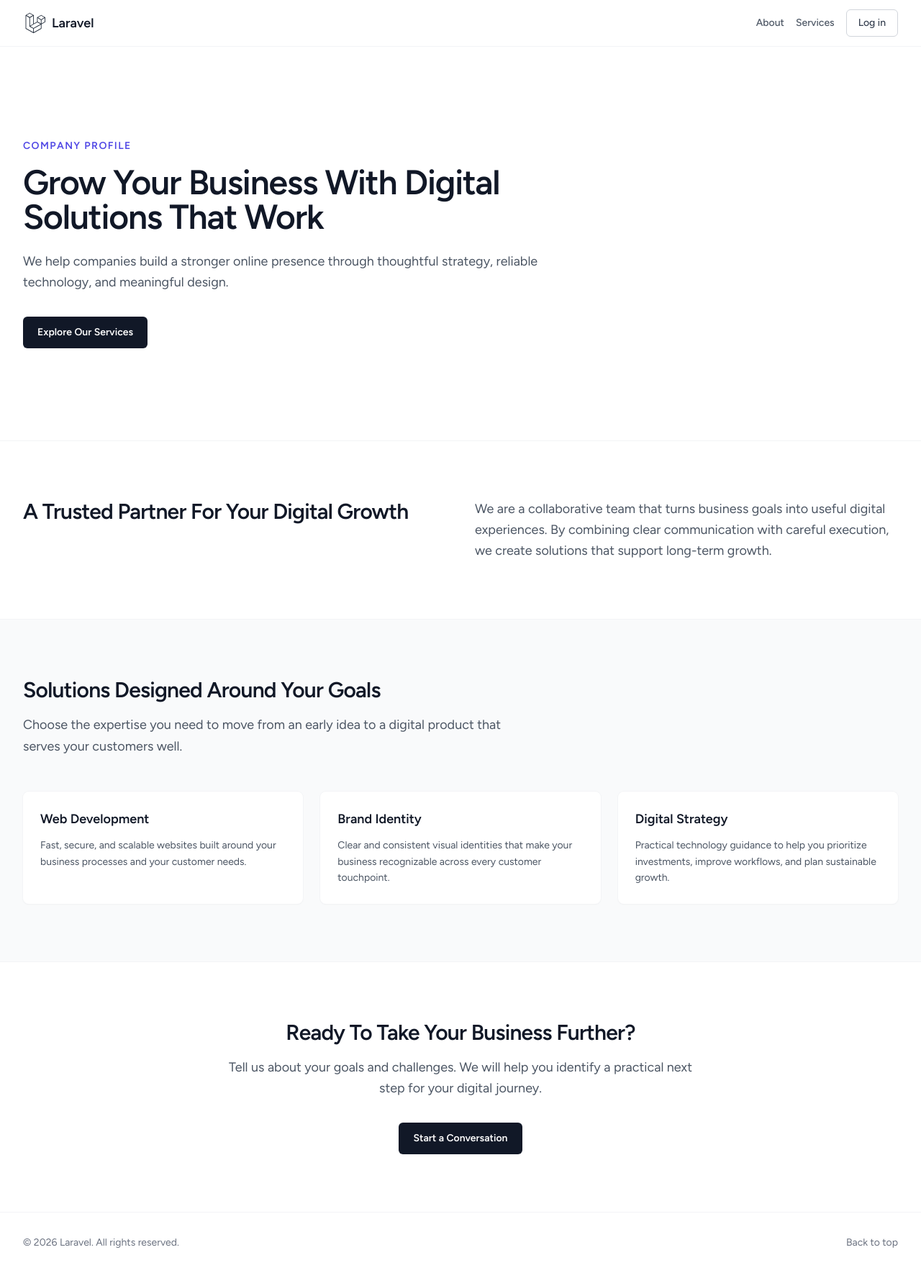
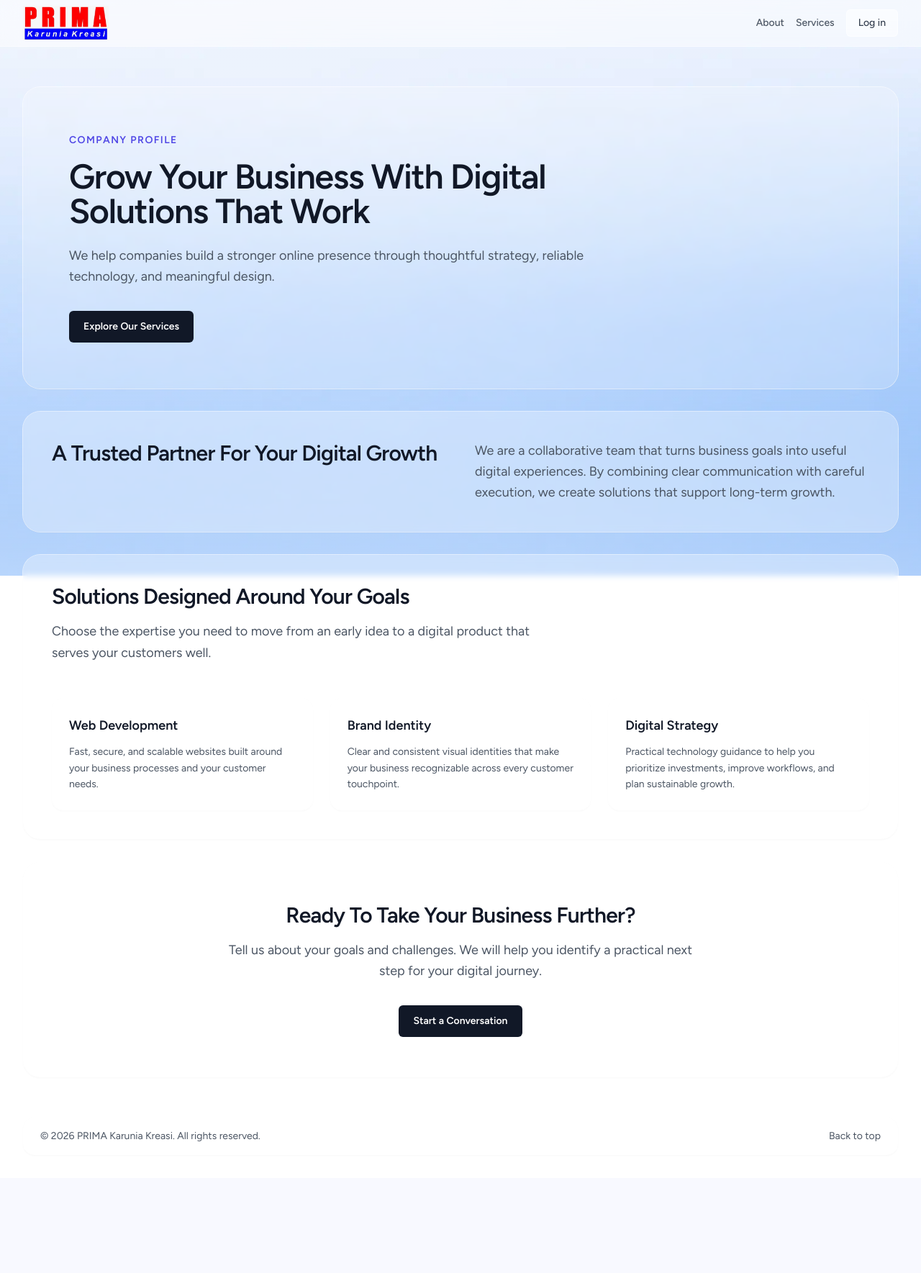
Before and after one commit to badromeoo/company-profile-primakaruniakreasi, a Laravel app: page / in a window 1280 px wide. Shown: the whole page at 72% size. After the commit the page ends 1586 px from the top, so only its background shows below. Run offline with Laravel 12, Linux system fonts and the light colour scheme; data comes from the database, SQL or seed files in the repository; style sheets or scripts are compiled from the project's sources; some libraries are stand-ins or nearby versions.

Commit message:
glass theme

```diff
--- a/resources/views/home.blade.php
+++ b/resources/views/home.blade.php
@@ -12,28 +12,41 @@
         <!-- Scripts -->
         @vite(['resources/css/app.css', 'resources/js/app.js'])
     </head>
-    <body class="bg-white font-sans text-gray-900 antialiased dark:bg-gray-900 dark:text-gray-100">
-        <header class="border-b border-gray-100 dark:border-gray-800">
+    <body class="min-h-screen font-sans text-gray-900 antialiased dark:text-gray-100">
+        {{-- Global background canvas: one fixed layer behind every section. --}}
+        <div
+            class="pointer-events-none fixed inset-0 -z-10 bg-[#eff4fd] bg-cover bg-center bg-no-repeat dark:bg-gray-950"
+            style="background-image: url('{{ asset('images/background-web.webp') }}')"
+            aria-hidden="true"
+        >
+            {{-- Contrast scrim: subtle on top, stronger towards the deeper blue at the bottom. --}}
+            <div class="absolute inset-0 bg-gradient-to-b from-white/5 via-white/15 to-white/60 dark:from-gray-950/75 dark:via-gray-950/80 dark:to-gray-950/90"></div>
+        </div>
+
+        <header class="sticky top-0 z-40 border-b border-white/40 bg-white/45 backdrop-blur-md dark:border-white/10 dark:bg-gray-900/40">
             <div class="mx-auto flex h-16 max-w-7xl items-center justify-between px-4 sm:px-6 lg:px-8">
-                <a href="{{ route('home') }}" class="flex items-center gap-2 text-lg font-semibold">
-                    <x-application-logo class="h-8 w-auto fill-current text-gray-800 dark:text-gray-200" />
-                    <span>{{ config('app.name', 'Laravel') }}</span>
+                <a href="{{ route('home') }}" class="flex items-center">
+                    <img
+                        src="{{ asset('images/logo.webp') }}"
+                        alt="PRIMA Karunia Kreasi"
+                        class="h-10 w-auto object-contain sm:h-12"
+                    />
                 </a>
 
                 <nav class="flex items-center gap-4 text-sm font-medium">
-                    <a href="#about" class="hidden text-gray-600 transition hover:text-gray-900 dark:text-gray-400 dark:hover:text-white sm:block">
+                    <a href="#about" class="hidden text-gray-600 transition hover:text-gray-900 dark:text-gray-300 dark:hover:text-white sm:block">
                         {{ __('About') }}
                     </a>
-                    <a href="#services" class="hidden text-gray-600 transition hover:text-gray-900 dark:text-gray-400 dark:hover:text-white sm:block">
+                    <a href="#services" class="hidden text-gray-600 transition hover:text-gray-900 dark:text-gray-300 dark:hover:text-white sm:block">
                         {{ __('Services') }}
                     </a>
 
                     @auth
-                        <a href="{{ url('/dashboard') }}" class="rounded-md border border-gray-300 px-4 py-2 text-gray-700 transition hover:bg-gray-50 dark:border-gray-600 dark:text-gray-300 dark:hover:bg-gray-800">
+                        <a href="{{ url('/dashboard') }}" class="rounded-md border border-white/60 bg-white/50 px-4 py-2 text-gray-700 transition hover:bg-white/80 dark:border-white/10 dark:bg-gray-900/40 dark:text-gray-300 dark:hover:bg-gray-800/60">
                             {{ __('Dashboard') }}
                         </a>
                     @else
-                        <a href="{{ route('login') }}" class="rounded-md border border-gray-300 px-4 py-2 text-gray-700 transition hover:bg-gray-50 dark:border-gray-600 dark:text-gray-300 dark:hover:bg-gray-800">
+                        <a href="{{ route('login') }}" class="rounded-md border border-white/60 bg-white/50 px-4 py-2 text-gray-700 transition hover:bg-white/80 dark:border-white/10 dark:bg-gray-900/40 dark:text-gray-300 dark:hover:bg-gray-800/60">
                             {{ __('Log in') }}
                         </a>
                     @endauth
@@ -41,9 +54,8 @@
             </div>
         </header>
 
-        <main>
-            <section class="border-b border-gray-100 dark:border-gray-800">
-                <div class="mx-auto max-w-7xl px-4 py-24 sm:px-6 lg:px-8 lg:py-32">
+        <main class="mx-auto flex w-full max-w-7xl flex-col gap-6 px-4 py-10 sm:px-6 lg:gap-8 lg:px-8 lg:py-14">
+            <section id="hero" class="rounded-3xl bg-white/20 p-8 shadow-sm ring-1 ring-white/60 backdrop-blur-sm sm:p-12 lg:p-16 dark:bg-gray-900/25 dark:ring-white/10">
                 <div class="max-w-3xl">
                     <p class="text-sm font-semibold uppercase tracking-widest text-indigo-600 dark:text-indigo-400">
                         {{ __('Company Profile') }}
@@ -53,7 +65,7 @@
                         {{ $contents['hero_title'] ?? 'Welcome to Our Company' }}
                     </h1>
 
-                        <p class="mt-6 text-lg leading-relaxed text-gray-600 dark:text-gray-400">
+                    <p class="mt-6 text-lg leading-relaxed text-gray-600 dark:text-gray-300">
                         {{ $contents['hero_subtitle'] ?? 'We build digital experiences that help your business grow.' }}
                     </p>
 
@@ -63,60 +75,56 @@
                         </a>
                     </div>
                 </div>
-                </div>
             </section>
 
-            <section id="about" class="border-b border-gray-100 dark:border-gray-800">
-                <div class="mx-auto grid max-w-7xl gap-10 px-4 py-20 sm:px-6 lg:grid-cols-2 lg:px-8">
+            <section id="about" class="rounded-3xl bg-white/30 p-8 shadow-sm ring-1 ring-white/60 backdrop-blur-sm sm:p-10 dark:bg-gray-900/30 dark:ring-white/10">
+                <div class="grid gap-10 lg:grid-cols-2">
                     <h2 class="text-3xl font-bold tracking-tight">
                         {{ $contents['about_title'] ?? 'About Our Company' }}
                     </h2>
 
-                    <p class="text-lg leading-relaxed text-gray-600 dark:text-gray-400">
+                    <p class="text-lg leading-relaxed text-gray-600 dark:text-gray-300">
                         {{ $contents['about_text'] ?? 'We are a team of professionals dedicated to helping your business succeed online.' }}
                     </p>
                 </div>
             </section>
 
-            <section id="services" class="border-b border-gray-100 bg-gray-50 dark:border-gray-800 dark:bg-gray-800/50">
-                <div class="mx-auto max-w-7xl px-4 py-20 sm:px-6 lg:px-8">
+            <section id="services" class="rounded-3xl bg-white/30 p-8 shadow-sm ring-1 ring-white/60 backdrop-blur-sm sm:p-10 dark:bg-gray-900/30 dark:ring-white/10">
                 <div class="max-w-2xl">
                     <h2 class="text-3xl font-bold tracking-tight">
                         {{ $contents['services_title'] ?? 'What We Do' }}
                     </h2>
 
-                        <p class="mt-4 text-lg leading-relaxed text-gray-600 dark:text-gray-400">
+                    <p class="mt-4 text-lg leading-relaxed text-gray-600 dark:text-gray-300">
                         {{ $contents['services_subtitle'] ?? 'A selection of the services we provide to our clients.' }}
                     </p>
                 </div>
 
                 <div class="mt-12 grid gap-6 sm:grid-cols-2 lg:grid-cols-3">
                     @forelse ($services as $service)
-                            <article class="rounded-lg bg-white p-6 shadow-sm ring-1 ring-gray-100 dark:bg-gray-900 dark:ring-gray-800">
+                        <article class="rounded-2xl bg-white/45 p-6 shadow-sm ring-1 ring-white/70 backdrop-blur-sm dark:bg-gray-900/35 dark:ring-white/10">
                             <h3 class="text-lg font-semibold">
                                 {{ $service['title'] }}
                             </h3>
 
-                                <p class="mt-3 text-sm leading-relaxed text-gray-600 dark:text-gray-400">
+                            <p class="mt-3 text-sm leading-relaxed text-gray-600 dark:text-gray-300">
                                 {{ $service['description'] }}
                             </p>
                         </article>
                     @empty
-                            <p class="text-gray-600 dark:text-gray-400">
+                        <p class="text-gray-600 dark:text-gray-300">
                             {{ __('Our services will be published here soon.') }}
                         </p>
                     @endforelse
                 </div>
-                </div>
             </section>
 
-            <section id="contact" class="border-b border-gray-100 dark:border-gray-800">
-                <div class="mx-auto max-w-4xl px-4 py-20 text-center sm:px-6 lg:px-8">
+            <section id="contact" class="rounded-3xl bg-white/35 p-10 text-center shadow-sm ring-1 ring-white/60 backdrop-blur-sm sm:p-14 dark:bg-gray-900/30 dark:ring-white/10">
                 <h2 class="text-3xl font-bold tracking-tight">
                     {{ $contents['cta_title'] ?? "Let's Work Together" }}
                 </h2>
 
-                    <p class="mx-auto mt-4 max-w-2xl text-lg leading-relaxed text-gray-600 dark:text-gray-400">
+                <p class="mx-auto mt-4 max-w-2xl text-lg leading-relaxed text-gray-600 dark:text-gray-300">
                     {{ $contents['cta_text'] ?? 'Get in touch with our team to discuss your next project.' }}
                 </p>
 
@@ -125,12 +133,11 @@
                         {{ $contents['cta_button_text'] ?? 'Get in Touch' }}
                     </a>
                 </div>
-                </div>
             </section>
         </main>
 
-        <footer>
-            <div class="mx-auto flex max-w-7xl flex-col items-center justify-between gap-2 px-4 py-8 text-sm text-gray-500 dark:text-gray-400 sm:flex-row sm:px-6 lg:px-8">
+        <footer class="mx-auto w-full max-w-7xl px-4 pb-8 sm:px-6 lg:px-8">
+            <div class="flex flex-col items-center justify-between gap-2 rounded-2xl bg-white/25 px-6 py-4 text-sm text-gray-600 shadow-sm ring-1 ring-white/50 backdrop-blur-sm dark:bg-gray-900/25 dark:text-gray-400 dark:ring-white/10 sm:flex-row">
                 <p>&copy; {{ date('Y') }} {{ config('app.name', 'Laravel') }}. {{ __('All rights reserved.') }}</p>
 
                 <a href="{{ route('home') }}" class="transition hover:text-gray-900 dark:hover:text-white">
```
Also changed, not shown: public/images/background-web.webp (renamed from public/image/background-web.webp), public/images/logo.webp (renamed from public/image/logo.webp), 1 other file. Lines whose indentation alone changed are shown as unchanged.
